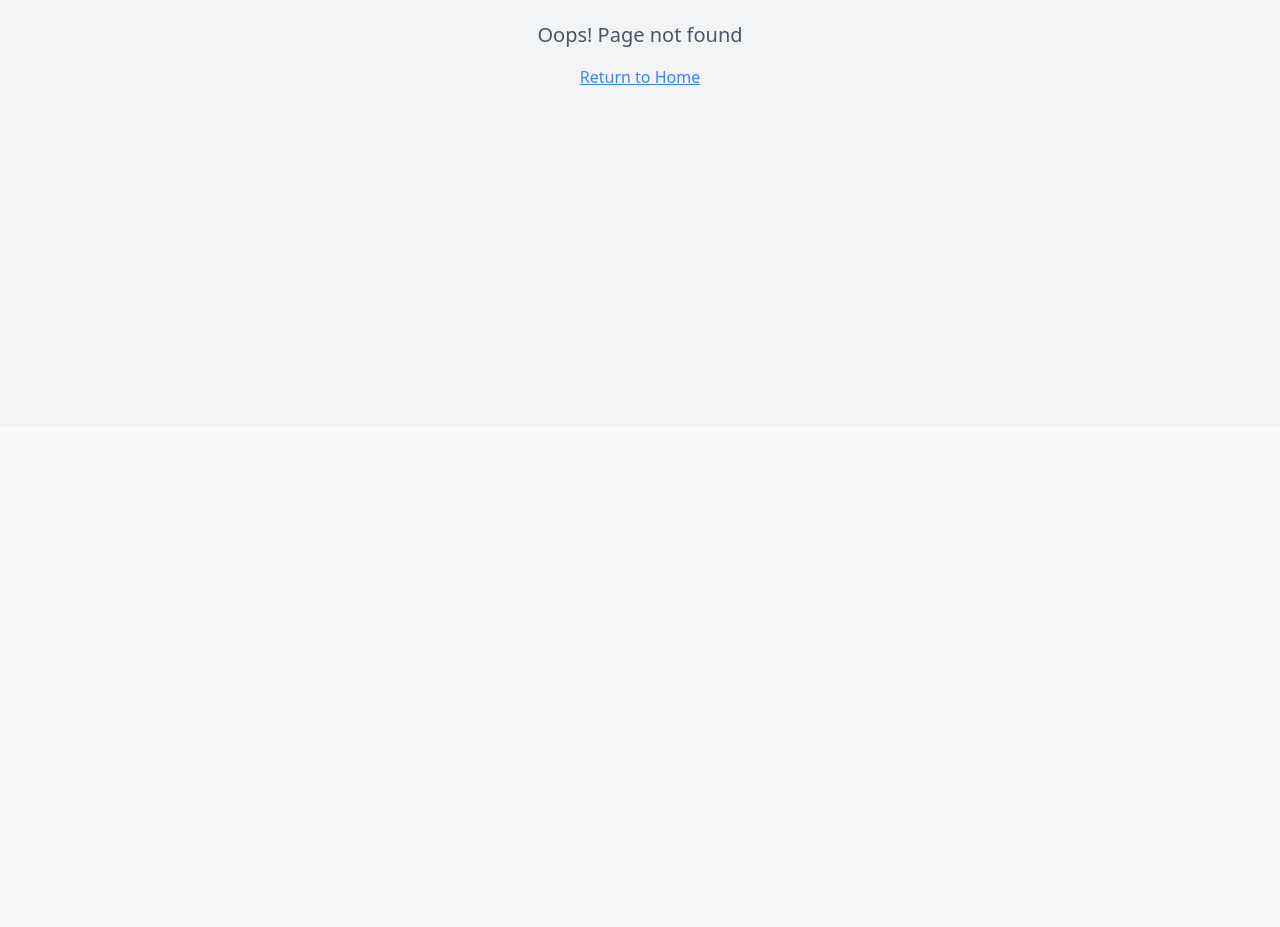
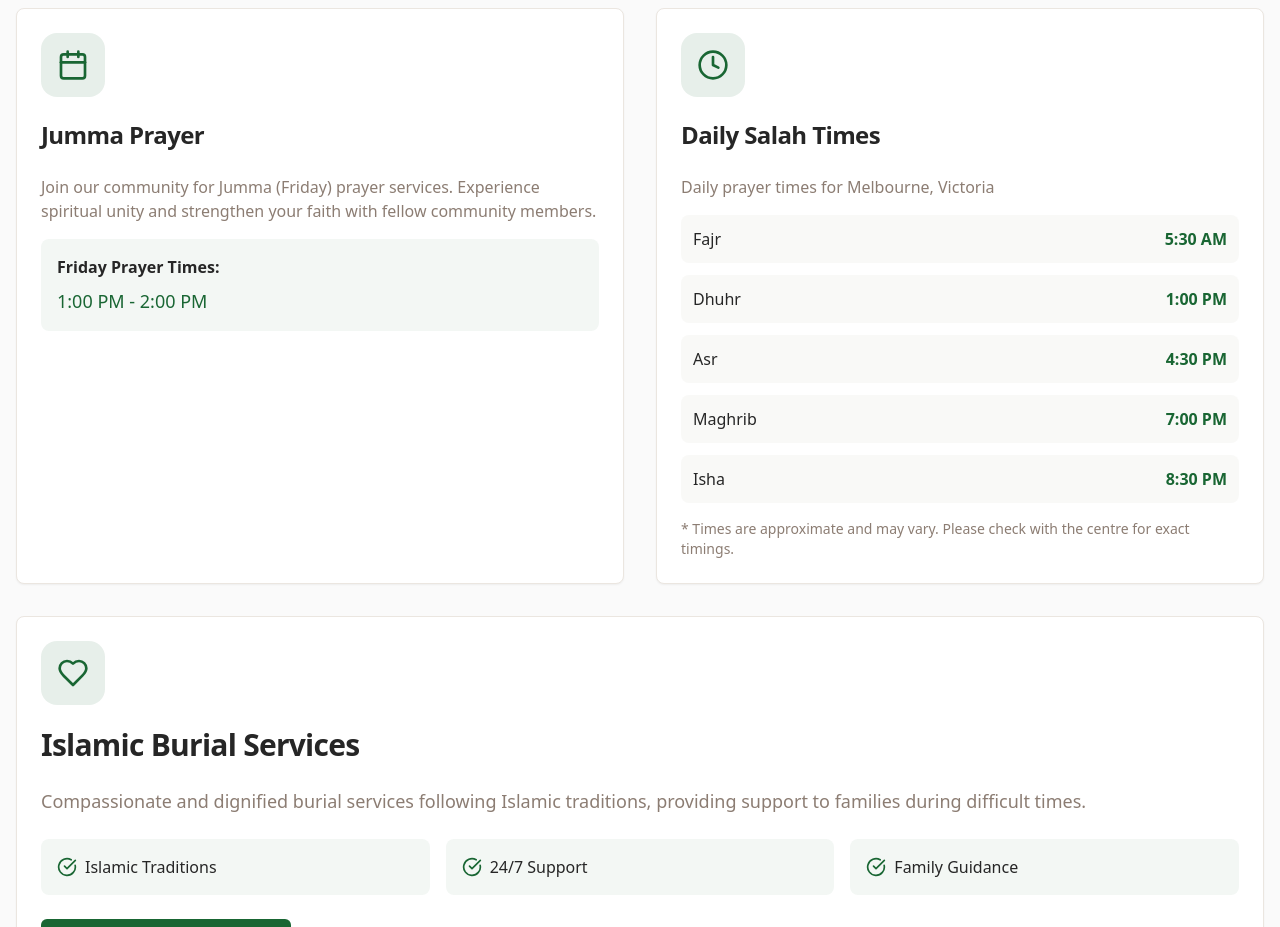
Before and after one commit to fes-reshid/oromo-resource-center, a React (Vite) app: page /spiritual-services in a window 1280 px wide. Before the commit this address had no page. Shown: the part 373-1300 px from the top of the page. Before the commit the page ends 800 px from the top, so only its background shows below. Built offline with nearby package versions, Linux system fonts and the light colour scheme.

Commit message:
Refactor Services Page

```diff
--- a/src/App.tsx
+++ b/src/App.tsx
@@ -14,6 +14,7 @@ import Volunteer from "./pages/Volunteer";
 import Gallery from "./pages/Gallery";
 import ServicesPage from "./pages/ServicesPage";
 import School from "./pages/School";
+import SpiritualServices from "./pages/SpiritualServices";
 import NotFound from "./pages/NotFound";
 
 const queryClient = new QueryClient();
@@ -36,6 +37,7 @@ const App = () => (
             <Route path="/gallery" element={<Gallery />} />
             <Route path="/services" element={<ServicesPage />} />
             <Route path="/school" element={<School />} />
+            <Route path="/spiritual-services" element={<SpiritualServices />} />
             {/* ADD ALL CUSTOM ROUTES ABOVE THE CATCH-ALL "*" ROUTE */}
             <Route path="*" element={<NotFound />} />
           </Routes>
--- a/src/pages/ServicesPage.tsx
+++ b/src/pages/ServicesPage.tsx
@@ -45,7 +45,8 @@ const ServicesPage = () => {
         t('servicesPage.support.counseling'),
         t('servicesPage.support.jobSupport')
       ],
-      color: 'secondary'
+      color: 'secondary',
+      comingSoon: true
     },
     {
       icon: Heart,
@@ -57,7 +58,8 @@ const ServicesPage = () => {
         t('servicesPage.spiritual.burialServices'),
         t('servicesPage.spiritual.religiousGuidance')
       ],
-      color: 'primary'
+      color: 'primary',
+      link: '/spiritual-services'
     }
   ];
 
@@ -105,8 +107,9 @@ const ServicesPage = () => {
                   <Button
                     className="w-full mt-4 bg-primary hover:bg-primary/90 text-primary-foreground"
                     onClick={() => service.link && navigate(service.link)}
+                    disabled={service.comingSoon}
                   >
-                    Learn More
+                    {service.comingSoon ? 'Coming Soon' : 'Learn More'}
                   </Button>
                 </CardContent>
               </Card>
--- /dev/null
+++ b/src/pages/SpiritualServices.tsx
@@ -0,0 +1,143 @@
+import Header from '@/components/Header';
+import Footer from '@/components/Footer';
+import { Card, CardContent, CardHeader, CardTitle } from '@/components/ui/card';
+import { Button } from '@/components/ui/button';
+import { Calendar, Clock, Heart, Users, CheckCircle } from 'lucide-react';
+import { useNavigate } from 'react-router-dom';
+
+const SpiritualServices = () => {
+  const navigate = useNavigate();
+
+  const prayerTimes = [
+    { name: 'Fajr', time: '5:30 AM' },
+    { name: 'Dhuhr', time: '1:00 PM' },
+    { name: 'Asr', time: '4:30 PM' },
+    { name: 'Maghrib', time: '7:00 PM' },
+    { name: 'Isha', time: '8:30 PM' }
+  ];
+
+  const burialFeatures = [
+    'Islamic Traditions',
+    '24/7 Support',
+    'Family Guidance'
+  ];
+
+  return (
+    <div className="min-h-screen bg-background">
+      <Header />
+
+      <main className="container mx-auto px-4 py-20">
+        <div className="text-center mb-16">
+          <h1 className="text-4xl md:text-5xl font-bold mb-4 text-foreground">
+            Spiritual Services
+          </h1>
+          <p className="text-lg text-muted-foreground max-w-2xl mx-auto">
+            Supporting your spiritual journey with prayer facilities, guidance, and compassionate services
+          </p>
+        </div>
+
+        <div className="grid grid-cols-1 lg:grid-cols-2 gap-8 mb-8">
+          {/* Jumma Prayer */}
+          <Card className="hover:shadow-lg transition-all duration-300">
+            <CardHeader>
+              <div className="w-16 h-16 bg-primary/10 rounded-2xl flex items-center justify-center mb-4">
+                <Calendar className="h-8 w-8 text-primary" />
+              </div>
+              <CardTitle className="text-2xl">Jumma Prayer</CardTitle>
+            </CardHeader>
+            <CardContent>
+              <p className="text-muted-foreground mb-4">
+                Join our community for Jumma (Friday) prayer services. Experience spiritual unity and strengthen your faith with fellow community members.
+              </p>
+              <div className="bg-primary/5 p-4 rounded-lg">
+                <p className="font-semibold text-foreground mb-2">Friday Prayer Times:</p>
+                <p className="text-lg text-primary">1:00 PM - 2:00 PM</p>
+              </div>
+            </CardContent>
+          </Card>
+
+          {/* Salah Times */}
+          <Card className="hover:shadow-lg transition-all duration-300">
+            <CardHeader>
+              <div className="w-16 h-16 bg-primary/10 rounded-2xl flex items-center justify-center mb-4">
+                <Clock className="h-8 w-8 text-primary" />
+              </div>
+              <CardTitle className="text-2xl">Daily Salah Times</CardTitle>
+            </CardHeader>
+            <CardContent>
+              <p className="text-muted-foreground mb-4">
+                Daily prayer times for Melbourne, Victoria
+              </p>
+              <div className="space-y-3">
+                {prayerTimes.map((prayer, index) => (
+                  <div key={index} className="flex justify-between items-center p-3 bg-muted/50 rounded-lg">
+                    <span className="font-medium text-foreground">{prayer.name}</span>
+                    <span className="text-primary font-semibold">{prayer.time}</span>
+                  </div>
+                ))}
+              </div>
+              <p className="text-sm text-muted-foreground mt-4">
+                * Times are approximate and may vary. Please check with the centre for exact timings.
+              </p>
+            </CardContent>
+          </Card>
+        </div>
+
+        {/* Burial Services */}
+        <Card className="hover:shadow-lg transition-all duration-300 mb-8">
+          <CardHeader>
+            <div className="w-16 h-16 bg-primary/10 rounded-2xl flex items-center justify-center mb-4">
+              <Heart className="h-8 w-8 text-primary" />
+            </div>
+            <CardTitle className="text-3xl">Islamic Burial Services</CardTitle>
+          </CardHeader>
+          <CardContent>
+            <p className="text-lg text-muted-foreground mb-6">
+              Compassionate and dignified burial services following Islamic traditions, providing support to families during difficult times.
+            </p>
+            <div className="grid grid-cols-1 md:grid-cols-3 gap-4 mb-6">
+              {burialFeatures.map((feature, index) => (
+                <div key={index} className="flex items-center gap-2 p-4 bg-primary/5 rounded-lg">
+                  <CheckCircle className="h-5 w-5 text-primary flex-shrink-0" />
+                  <span className="text-foreground font-medium">{feature}</span>
+                </div>
+              ))}
+            </div>
+            <Button
+              className="w-full md:w-auto bg-primary hover:bg-primary/90 text-primary-foreground"
+              onClick={() => navigate('/funeral-services')}
+            >
+              Learn More About Burial Services
+            </Button>
+          </CardContent>
+        </Card>
+
+        {/* Become a Member CTA */}
+        <Card className="bg-primary text-primary-foreground hover:shadow-lg transition-all duration-300">
+          <CardHeader>
+            <div className="w-16 h-16 bg-white/10 rounded-2xl flex items-center justify-center mb-4">
+              <Users className="h-8 w-8 text-white" />
+            </div>
+            <CardTitle className="text-3xl text-white">Become a Member</CardTitle>
+          </CardHeader>
+          <CardContent>
+            <p className="text-lg text-primary-foreground/90 mb-6">
+              Join our community and access all spiritual services, educational programs, and support services. Be part of a caring and supportive community.
+            </p>
+            <Button
+              variant="secondary"
+              className="w-full md:w-auto"
+              onClick={() => navigate('/membership')}
+            >
+              Join Our Community
+            </Button>
+          </CardContent>
+        </Card>
+      </main>
+
+      <Footer />
+    </div>
+  );
+};
+
+export default SpiritualServices;
```
